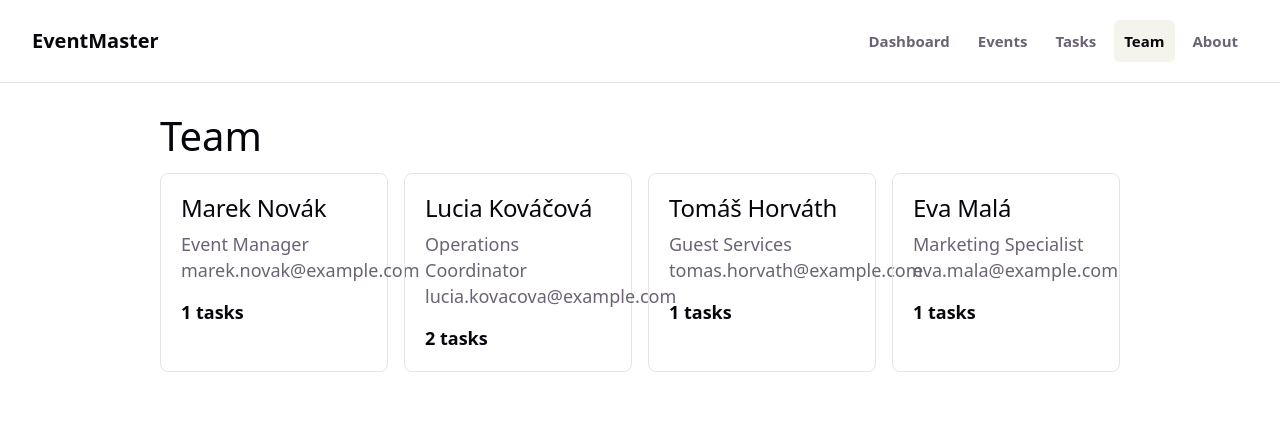
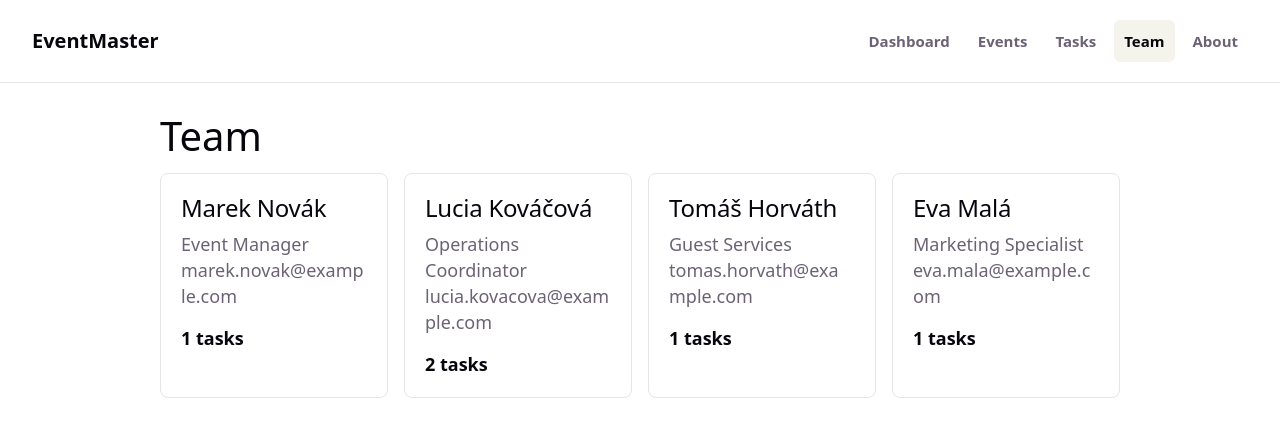
Before and after one commit to LiborJohn66/4IT427_mlal01, a React (Vite) app in the folder 4IT427_mlal01/: page /team in a window 1280 px wide. Shown: the top 436 px of the page. Built offline with nearby package versions, Linux system fonts and the light colour scheme.

Commit message:
zalamovanie emailov

```diff
--- a/4IT427_mlal01/src/App.css
+++ b/4IT427_mlal01/src/App.css
@@ -218,7 +218,13 @@
 .team-card {
   border: 1px solid var(--border);
   border-radius: 8px;
+  min-width: 0;
   padding: 20px;
+}
+
+.team-card-email {
+  overflow-wrap: anywhere;
+  word-break: break-word;
 }
 
 .team-card strong {
--- a/4IT427_mlal01/src/pages/TeamPage.tsx
+++ b/4IT427_mlal01/src/pages/TeamPage.tsx
@@ -59,7 +59,7 @@ export function TeamPage() {
             <li key={member.id} className="team-card">
               <h2>{member.name}</h2>
               <p>{member.role}</p>
-              <p>{member.email}</p>
+              <p className="team-card-email">{member.email}</p>
               <strong>{member.taskCount} tasks</strong>
             </li>
           ))}
```
